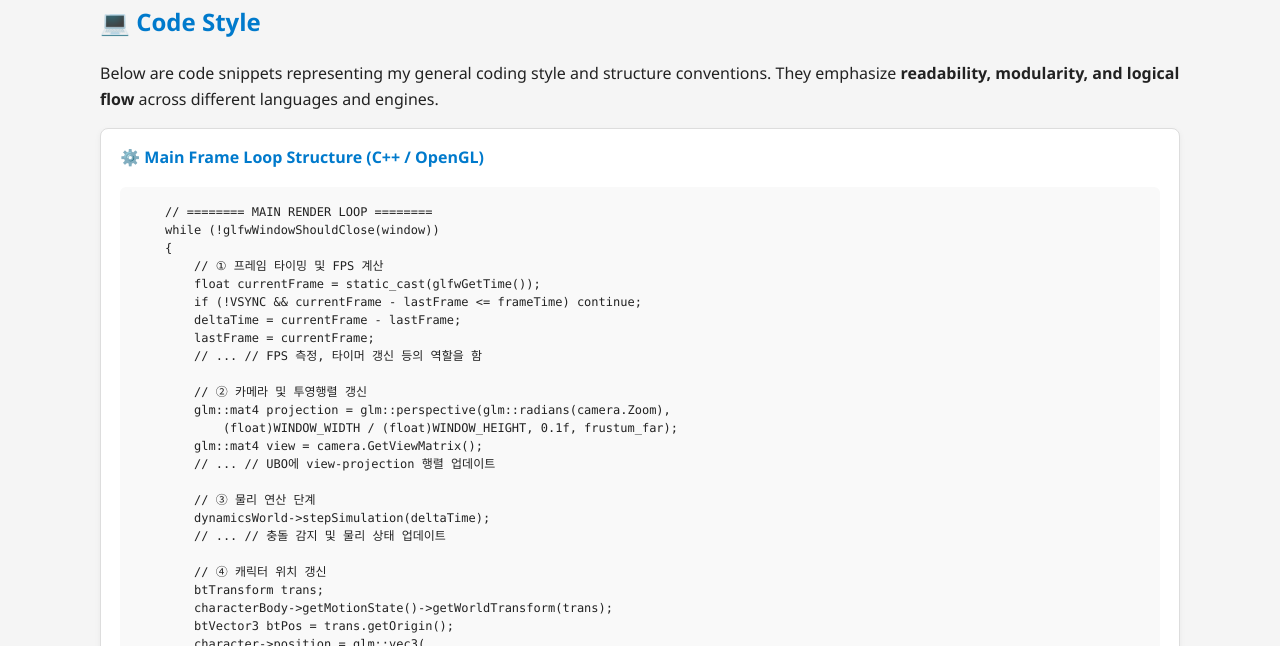
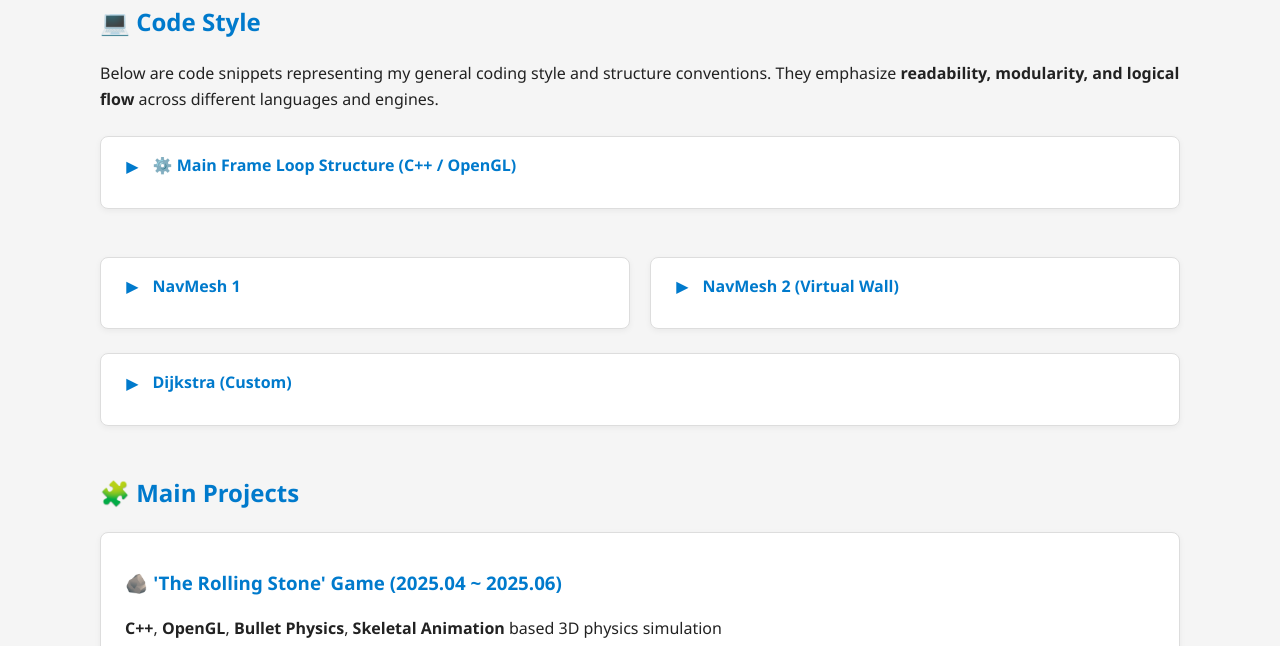
Before and after one commit to jyPark1105/jyPark1105.github.io, a plain HTML site: page index.html in a window 1280 px wide. Shown: the part 677-1323 px from the top of the page. Drawn offline with Linux system fonts and the light colour scheme.

Commit message:
Update index.html

```diff
--- a/index.html
+++ b/index.html
@@ -163,39 +163,59 @@
       object-fit: contain;
     }
 
-    .code-triple {
+    .code-pair {
       display: flex;
-      flex-wrap: nowrap; /* 🔹 줄바꿈 금지! 무조건 한 줄로 나란히 */
+      justify-content: space-between;
       gap: 20px;
       margin-top: 1.5rem;
-      overflow-x: auto; /* 🔹 화면이 좁을 경우 가로 스크롤 표시 */
-      scroll-behavior: smooth;
-    }
-
-    .code-pair {
-      display: flex;
       flex-wrap: wrap;
-      gap: 20px;
-      margin-top: 2rem;
     }
 
     .code-box {
-      flex: 0 0 33%; /* 🔹 전체 가로폭의 1/3씩 고정 배분 */
-      min-width: 340px; /* 🔹 너무 작아지지 않게 제한 */
+      flex: 1 1 50%;
       background: #fff;
       border: 1px solid #ddd;
       border-radius: 8px;
       box-shadow: 0 2px 6px rgba(0,0,0,0.05);
       padding: 1rem 1.2rem;
+      box-sizing: border-box;
+      position: relative;
     }
 
+    /* ✅ 제목과 버튼 정렬 */
     .code-box h3 {
+      display: flex;
+      align-items: center;
+      gap: 8px;
       font-size: 1rem;
       color: #007acc;
       margin-top: 0;
       font-weight: 600;
+      margin-bottom: 0.8rem;
     }
 
+    /* ✅ 토글 버튼 스타일 */
+    .toggle-btn {
+      background: none;
+      border: none;
+      font-size: 1rem;
+      cursor: pointer;
+      color: #007acc;
+      transition: transform 0.2s ease;
+    }
+    .toggle-btn.open {
+      transform: rotate(90deg);
+    }
+
+    /* ✅ 코드 블록 보이기/숨기기 */
+    .code-content {
+      display: none;
+    }
+    .code-content.active {
+      display: block;
+    }
+
+    /* ✅ 코드 텍스트 스타일 */
     .code-box pre {
       background: #f9f9f9;
       border-radius: 6px;
@@ -372,6 +392,7 @@
       </ul>
     </section>
 
+    <!-- 💻 Code Style Section -->
     <section>
       <h2>💻 Code Style</h2>
       <p>
@@ -379,10 +400,92 @@
         They emphasize <strong>readability, modularity, and logical flow</strong> across different languages and engines.
       </p>
 
-      <!-- === 1행: Main Frame Loop === -->
+      <style>
+        /* ✅ 공통 코드 박스 스타일 */
+        .code-grid {
+          display: flex;
+          flex-direction: column;
+          gap: 1.5rem;
+          margin-top: 1.5rem;
+        }
+
+        .code-pair, .code-single {
+          display: flex;
+          gap: 20px;
+          flex-wrap: wrap;
+          justify-content: space-between;
+        }
+
+        .code-box {
+          flex: 1 1 100%;
+          background: #fff;
+          border: 1px solid #ddd;
+          border-radius: 8px;
+          box-shadow: 0 2px 6px rgba(0,0,0,0.05);
+          padding: 1rem 1.2rem;
+          box-sizing: border-box;
+          position: relative;
+          transition: all 0.25s ease;
+        }
+
+        /* ✅ 2열(50:50) 구조 */
+        .code-pair .code-box {
+          flex: 1 1 48%;
+        }
+
+        /* ✅ 제목 + 토글 버튼 정렬 */
+        .code-box h3 {
+          display: flex;
+          align-items: center;
+          gap: 8px;
+          font-size: 1rem;
+          color: #007acc;
+          margin-top: 0;
+          font-weight: 600;
+          margin-bottom: 0.8rem;
+        }
+
+        .toggle-btn {
+          background: none;
+          border: none;
+          font-size: 1rem;
+          cursor: pointer;
+          color: #007acc;
+          transition: transform 0.2s ease;
+        }
+
+        .toggle-btn.open {
+          transform: rotate(90deg);
+        }
+
+        .code-content {
+          display: none;
+          transition: max-height 0.3s ease;
+        }
+
+        .code-content.active {
+          display: block;
+        }
+
+        .code-box pre {
+          background: #f9f9f9;
+          border-radius: 6px;
+          padding: 1rem;
+          overflow-x: auto;
+          font-size: 0.75rem;
+          line-height: 1.5;
+          color: #222;
+          font-family: 'Consolas', 'Courier New', monospace;
+        }
+      </style>
+
+      <div class="code-grid">
+
+        <!-- ✅ 1행: Main Frame Loop -->
         <div class="code-single">
           <div class="code-box">
-          <h3>⚙️ Main Frame Loop Structure (C++ / OpenGL)</h3>
+            <h3><button class="toggle-btn" onclick="toggleCode(this)">▶</button>⚙️ Main Frame Loop Structure (C++ / OpenGL)</h3>
+            <div class="code-content">
               <pre>
     // ======== MAIN RENDER LOOP ========
     while (!glfwWindowShouldClose(window))
@@ -392,17 +495,14 @@
         if (!VSYNC && currentFrame - lastFrame <= frameTime) continue;
         deltaTime = currentFrame - lastFrame;
         lastFrame = currentFrame;
-        // ... // FPS 측정, 타이머 갱신 등의 역할을 함
 
         // ② 카메라 및 투영행렬 갱신
         glm::mat4 projection = glm::perspective(glm::radians(camera.Zoom),
             (float)WINDOW_WIDTH / (float)WINDOW_HEIGHT, 0.1f, frustum_far);
         glm::mat4 view = camera.GetViewMatrix();
-        // ... // UBO에 view-projection 행렬 업데이트
 
         // ③ 물리 연산 단계
         dynamicsWorld->stepSimulation(deltaTime);
-        // ... // 충돌 감지 및 물리 상태 업데이트
 
         // ④ 캐릭터 위치 갱신
         btTransform trans;
@@ -410,7 +510,7 @@
         btVector3 btPos = trans.getOrigin();
         character->position = glm::vec3(
             btPos.getX(),
-            btPos.getY() - gTotalColliderHeight * 0.5f + 0.05f, // 시각 보정
+            btPos.getY() - gTotalColliderHeight * 0.5f + 0.05f,
             btPos.getZ());
 
         // ⑤ 사용자 입력 처리
@@ -426,12 +526,10 @@
         auto transforms = animator.getFinalBoneMatrices();
 
         // ⑧ 렌더링 단계
-        // ... // 섀도우 매트릭스 구성, depth map 렌더링 등
-        // ... // 캐릭터 및 오브젝트 렌더링
         renderNode(root);
 
         // ⑨ 디버그 / GUI
-        // ... // 디버그 드로잉, ImGui 성능 패널, 조명 조절 UI
+        // ... // ImGui 패널, 조명 조절 UI 등
 
         // ⑩ 프레임 마무리
         glfwSwapBuffers(window);
@@ -440,12 +538,13 @@
               </pre>
             </div>
           </div>
+        </div>
 
-      <!-- === 2행: NavMesh 2열 === -->
+        <!-- ✅ 2행: NavMesh 1 / NavMesh 2 -->
         <div class="code-pair">
-        <!-- NavMesh -->
           <div class="code-box">
-          <h3>NavMesh 1</h3>
+            <h3><button class="toggle-btn" onclick="toggleCode(this)">▶</button>NavMesh 1</h3>
+            <div class="code-content">
               <pre>
     // ================= PATH1 =================
     public void FindPath1()
@@ -476,34 +575,30 @@
     }
               </pre>
             </div>
+          </div>
 
-        <!-- NavMesh + Virtual Wall -->
           <div class="code-box">
-          <h3>NavMesh 2 (Virtual Wall)</h3>
+            <h3><button class="toggle-btn" onclick="toggleCode(this)">▶</button>NavMesh 2 (Virtual Wall)</h3>
+            <div class="code-content">
               <pre>
     private void CreateVirtualWall(DangerCornerPair pair)
     {
-        // 기존에 생성된 벽 제거
         if (currentWall != null)
             Destroy(currentWall);
 
-        // 두 코너 중점 계산
         Vector3 a = pair.pointA.position;
         Vector3 b = pair.pointB.position;
         Vector3 center = (a + b) / 2f;
 
-        // 벽 생성
         GameObject wall = GameObject.CreatePrimitive(PrimitiveType.Cube);
         wall.name = "DangerWall";
         wall.transform.position = center + Vector3.up * 1f;
         wall.transform.rotation = Quaternion.LookRotation(b - a);
         wall.transform.localScale = new Vector3(0.3f, 2f, Vector3.Distance(a, b));
 
-        // 재질 적용
         if (dangerWallMaterial != null)
             wall.GetComponent<Renderer>().material = dangerWallMaterial;
 
-        // NavMeshObstacle 추가 (경로 차단용)
         var obstacle = wall.AddComponent<NavMeshObstacle>();
         obstacle.carving = true;
         obstacle.shape = NavMeshObstacleShape.Box;
@@ -511,31 +606,30 @@
         obstacle.center = Vector3.zero;
         obstacle.carveOnlyStationary = true;
 
-        // 생성된 벽 저장
         currentWall = wall;
     }
               </pre>
             </div>
           </div>
+        </div>
 
-      <!-- === 3행: Dijkstra === -->
+        <!-- ✅ 3행: Dijkstra -->
         <div class="code-single">
           <div class="code-box">
-          <h3>Dijkstra (Custom)</h3>
+            <h3><button class="toggle-btn" onclick="toggleCode(this)">▶</button>Dijkstra (Custom)</h3>
+            <div class="code-content">
               <pre>
     public void FindPath(string startName, string endName)
     {
-        Dictionary<PathNode, float> dist = new();   // 각 노드까지 거리 저장
-        Dictionary<PathNode, PathNode> prev = new(); // 최단 경로 상 이전 노드
-        HashSet<PathNode> visited = new();          // 방문 여부 확인
+        Dictionary<PathNode, float> dist = new();
+        Dictionary<PathNode, PathNode> prev = new();
+        HashSet<PathNode> visited = new();
 
-        // 모든 노드를 방문할 때까지 반복
         while (visited.Count < nodes.Count)
         {
             PathNode current = null;
             float minDist = float.MaxValue;
 
-            // 1️⃣ 아직 방문하지 않은 노드 중 가장 가까운 노드 선택
             foreach (var node in nodes.Values)
             {
                 if (!visited.Contains(node) && dist[node] < minDist)
@@ -545,15 +639,13 @@
                 }
             }
 
-            // 2️⃣ 더 이상 방문할 노드가 없으면 종료
             if (current == null) break;
             visited.Add(current);
 
-            // 3️⃣ 인접 노드 확인 및 거리 갱신
             foreach (var edge in current.edges)
             {
                 PathNode neighbor = edge.target;
-                float alt = dist[current] + edge.cost; // 거리 + 간선 비용
+                float alt = dist[current] + edge.cost;
                 if (alt < dist[neighbor])
                 {
                     dist[neighbor] = alt;
@@ -565,7 +657,29 @@
               </pre>
             </div>
           </div>
+        </div>
+
+      </div>
+
+      <script>
+        function toggleCode(button) {
+          const content = button.closest('.code-box').querySelector('.code-content');
+          const allContents = document.querySelectorAll('.code-content');
+          const allButtons = document.querySelectorAll('.toggle-btn');
+
+          // 다른 코드 닫기
+          allContents.forEach(c => c.classList.remove('active'));
+          allButtons.forEach(b => b.classList.remove('open'));
+
+          // 현재 클릭한 코드 열기/닫기
+          if (!content.classList.contains('active')) {
+            content.classList.add('active');
+            button.classList.add('open');
+          }
+        }
+      </script>
     </section>
+
 
     <section>
       <h2>🧩 Main Projects</h2>
```
Lines whose indentation alone changed are shown as unchanged.
